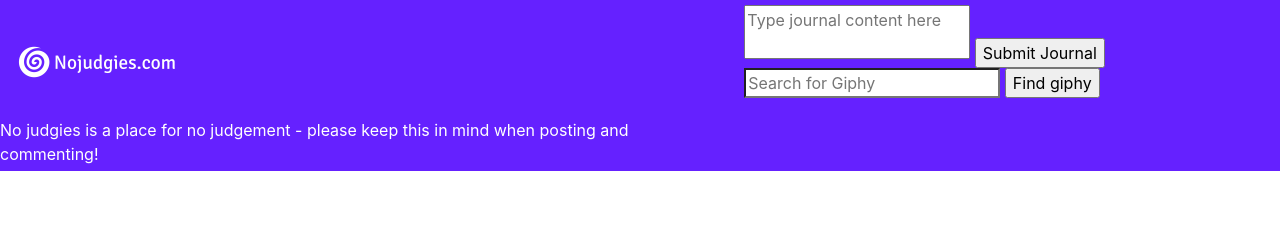
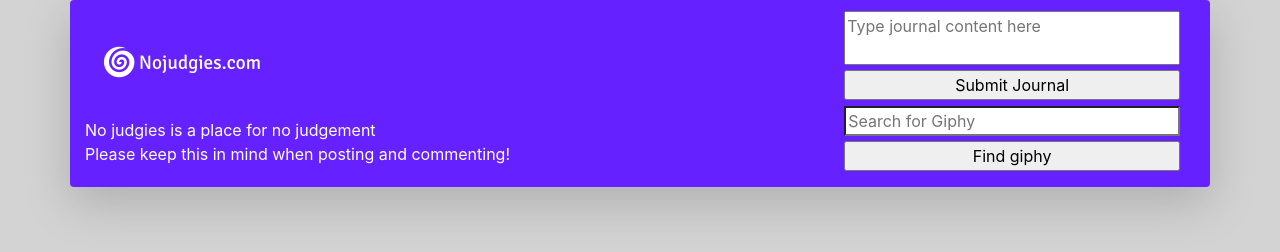
Before and after one commit to dimi-fn/pidz, a website: page client/index.html in a window 1280 px wide. Drawn offline with nearby package versions, Linux system fonts and the light colour scheme; no server answers.

Commit message:
added classes

```diff
--- a/client/index.html
+++ b/client/index.html
@@ -8,12 +8,12 @@
     <link rel="stylesheet" href="./css/style.css">
     <link rel="stylesheet" href="https://cdn.jsdelivr.net/npm/bootstrap@4.3.1/dist/css/bootstrap.min.css" integrity="sha384-ggOyR0iXCbMQv3Xipma34MD+dH/1fQ784/j6cY/iJTQUOhcWr7x9JvoRxT2MZw1T" crossorigin="anonymous">
   </head>
-  <body>
+  <body class="body">
 
-    <section id = "navbar" class = "navbarOur">
+    <section id = "navbar" class = "navbarOur container shadow-lg rounded">
         <img id ="navbarImg" class = "navbarImg" src = "logo1.png" alt = "Nojudgies logo">
-        <div id ="navbarTC" class="navbarTC">No judgies is a place for no judgement - please keep this in mind when posting and commenting!</div>
-        <form id = "inputForm" class = "container">
+        <p id ="navbarTC" class="navbarTC">No judgies is a place for no judgement <br>Please keep this in mind when posting and commenting!</p>
+        <form id = "inputForm" class = "journalForm container">
 
             <textarea class = "contentInputBox" id = "contentInputBox" placeholder="Type journal content here"></textarea>
             <input id = "submitJournal" type = "submit" class="postButton SubmitJournalButton" value = "Submit Journal">
```
